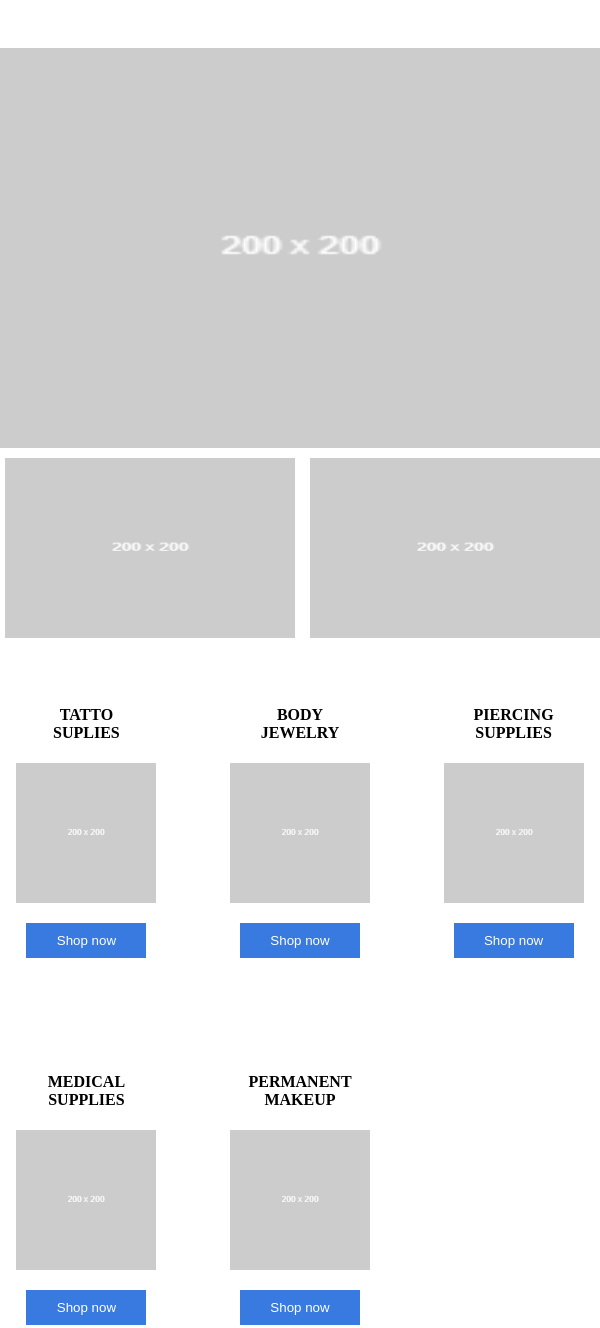
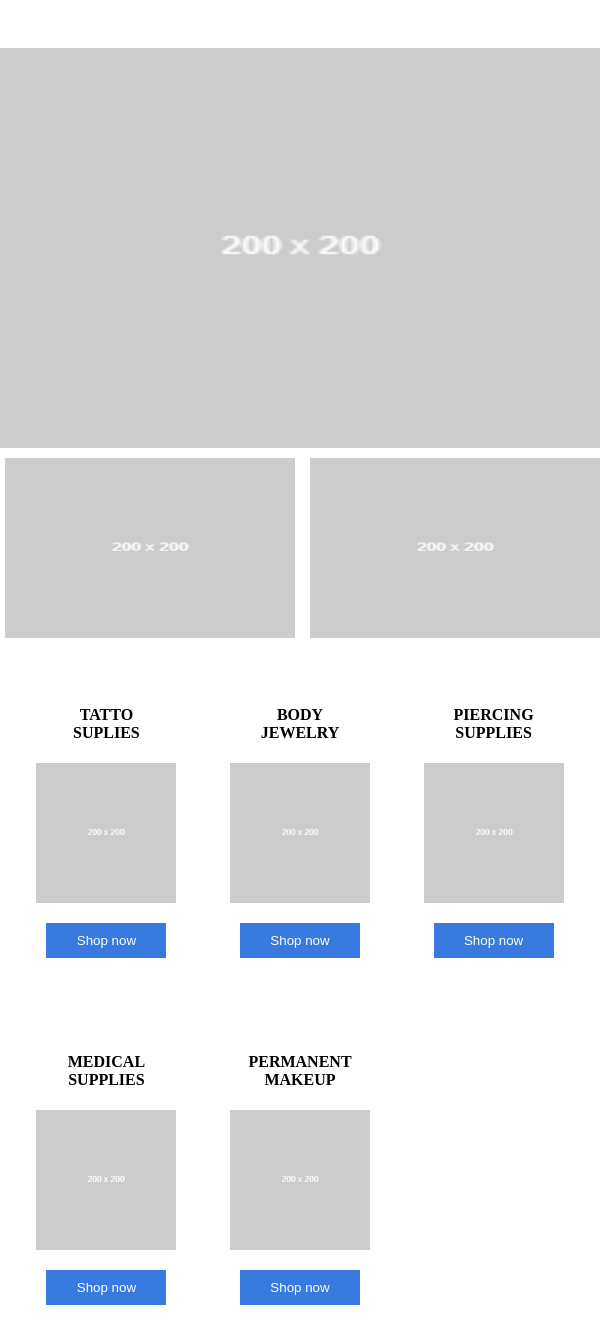
Before and after one commit to inviona/frontend-internship, a website: page index.html in a window 600 px wide. Shown: the top 1328 px of the page. Drawn offline with nearby package versions, Linux system fonts and the light colour scheme.

Commit message:
removed some extra design

```diff
--- a/index.css
+++ b/index.css
@@ -167,17 +167,7 @@ body {
     }
 }
 @media (min-width: 481px) and (max-width: 767px) {
-    .shop-group{
-        display: grid;
-        grid-template-rows: 2fr 2fr;
-        grid-template-columns: 2fr 2fr;
-        gap: 20px;
-    }
-    .shop-group{
-        display: grid;
-        grid-template-rows: 1fr 1fr;
-        grid-template-columns: 1fr 1fr 1fr;
-    }
+
     .container {
         display: grid;
         grid-template-columns: 1fr;
@@ -193,13 +183,13 @@ body {
     .image3 {
         grid-area: 2 / 2 / 3 / 3;
     }
-}
-@media (min-width: 768px) and (max-width: 1025px) {
     .shop-group{
         display: grid;
         grid-template-rows: 1fr 1fr;
         grid-template-columns: 1fr 1fr 1fr;
     }
+}
+@media (min-width: 768px) and (max-width: 1025px) {
     .container {
         display: grid;
         grid-template-columns: 1fr;
@@ -215,4 +205,9 @@ body {
     .image3 {
         grid-area: 2 / 2 / 3 / 3;
     }
+    .shop-group{
+        display: grid;
+        grid-template-rows: 1fr 1fr;
+        grid-template-columns: 1fr 1fr 1fr;
+    }
 }
```
